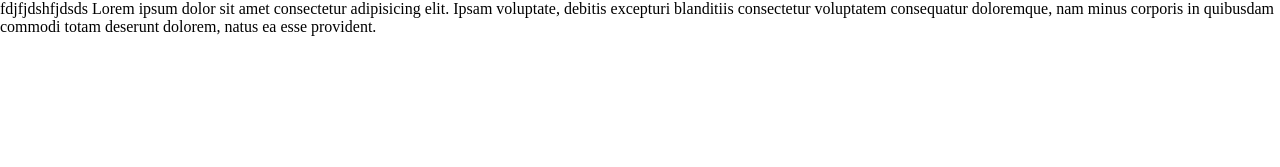
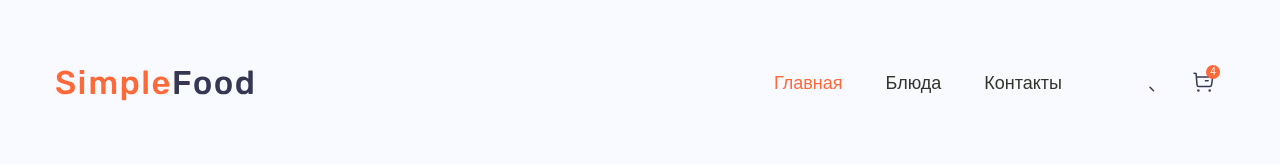
Before and after one commit to oilprint/SimpleFood, a website: page app/index.html in a window 1280 px wide. Drawn offline with nearby package versions, Linux system fonts and the light colour scheme; files that its build step writes are made by us from their sources.

Commit message:
added header, added fonts

```diff
--- a/app/index.html
+++ b/app/index.html
@@ -1,5 +1,6 @@
 <!DOCTYPE html>
-<html lang="en">
+<html lang="ru">
+
 <head>
   <meta charset="UTF-8">
   <meta http-equiv="X-UA-Compatible" content="IE=edge">
@@ -7,9 +8,72 @@
   <title>Document</title>
   <link rel="stylesheet" href="css/style.min.css">
 </head>
+
 <body>
-  fdjfjdshfjdsds
-  Lorem ipsum dolor sit amet consectetur adipisicing elit. Ipsam voluptate, debitis excepturi blanditiis consectetur voluptatem consequatur doloremque, nam minus corporis in quibusdam commodi totam deserunt dolorem, natus ea esse provident.
+
+  <header class="header">
+    <div class="container">
+      <nav class="header__menu">
+
+        <a class="logo" href="#">
+          <img class="logo__img" src="images/logo.svg" alt="Логотип">
+        </a>
+
+        <div class="header__links">
+          <ul class="header__list">
+            <li class="header__item">
+              <a class="header__link header__link--active" href="#">
+                Главная
+              </a>
+            </li>
+            <li class="header__item">
+              <a class="header__link" href="#">
+                Блюда
+              </a>
+            </li>
+            <li class="header__item">
+              <a class="header__link" href="#">
+                Контакты
+              </a>
+            </li>
+          </ul>
+
+          <div class="usernav">
+            <button class="usernav__icon" aria-label="Поиск" type="submit">
+              <svg width="21" height="22" viewBox="0 0 21 22" fill="none" xmlns="http://www.w3.org/2000/svg">
+                <ellipse cx="9.76663" cy="10.6301" rx="8.98856" ry="8.88424" stroke="363853" stroke-width="1.5"
+                stroke-linecap="round" stroke-linejoin="round" />
+                <path d="M16.0184 17.2708L19.5424 20.7448" stroke="#363853" stroke-width="1.5" stroke-linecap="round"
+                stroke-linejoin="round" />
+              </svg>
+            </button>
+
+            <button class="usernav__icon" aria-label="Корзина" type="button">
+              <svg width="21" height="20" viewBox="0 0 21 20" fill="none" xmlns="http://www.w3.org/2000/svg">
+              <path
+                d="M1 1.17578L3.08 1.5316L4.04301 12.8715C4.12001 13.7976 4.90301 14.5082 5.84301 14.5053H16.752C17.649 14.5072 18.41 13.8549 18.537 12.9772L19.486 6.49532C19.592 5.77083 19.083 5.09872 18.351 4.99395C18.287 4.98505 3.414 4.98011 3.414 4.98011"
+                stroke="#363853" stroke-width="1.5" stroke-linecap="round" stroke-linejoin="round" />
+              <path d="M12.375 8.63337H15.1479" stroke="#363853" stroke-width="1.5" stroke-linecap="round"
+                stroke-linejoin="round" />
+              <path fill-rule="evenodd" clip-rule="evenodd"
+                d="M5.4043 17.9316C5.70527 17.9316 5.94824 18.1729 5.94824 18.4696C5.94824 18.7673 5.70527 19.0085 5.4043 19.0085C5.10333 19.0085 4.86035 18.7673 4.86035 18.4696C4.86035 18.1729 5.10333 17.9316 5.4043 17.9316Z"
+                stroke="#363853" stroke-width="1.5" stroke-linecap="round" stroke-linejoin="round" />
+              <path fill-rule="evenodd" clip-rule="evenodd"
+                d="M16.6846 17.9316C16.9856 17.9316 17.2296 18.1729 17.2296 18.4696C17.2296 18.7673 16.9856 19.0085 16.6846 19.0085C16.3836 19.0085 16.1406 18.7673 16.1406 18.4696C16.1406 18.1729 16.3836 17.9316 16.6846 17.9316Z"
+                stroke="#363853" stroke-width="1.5" stroke-linecap="round" stroke-linejoin="round" />
+              </svg>
+              <span class="usernav__num">
+                4
+              </span>
+            </button>
+          </div>
+        </div>
+      </nav>
+    </div>
+  </header>
+
+
   <script src="js/main.min.js"></script>
 </body>
+
 </html>
--- a/app/scss/_fonts.scss
+++ b/app/scss/_fonts.scss
@@ -0,0 +1,29 @@
+@font-face {
+  font-family: 'Rubik-Regular', sans-serif;
+  font-weight: 400;
+  font-style: normal;
+  src: local('Rubik-Regular'),
+       url('../fonts/Rubik-Regular.woff2') format ('woff2'),
+       url('../fonts/Rubik-Regular.woff') format ('woff');
+  font-display: swap;
+}
+
+@font-face {
+  font-family: 'Rubik-Italic', sans-serif;
+  font-weight: 400;
+  font-style: italic;
+  src: local('Rubik-Italic'),
+       url('../fonts/Rubik-Italic.woff2') format ('woff2'),
+       url('../fonts/Rubik-Italic.woff') format ('woff');
+  font-display: swap;
+}
+
+@font-face {
+  font-family: 'Rubik-Medium', sans-serif;
+  font-weight: 500;
+  font-style: normal;
+  src: local('Rubik-Medium'),
+       url('../fonts/Rubik-Medium.woff2') format ('woff2'),
+       url('../fonts/Rubik-Medium.woff') format ('woff');
+  font-display: swap;
+}
--- a/app/scss/_global.scss
+++ b/app/scss/_global.scss
@@ -0,0 +1,29 @@
+body {
+font-style: normal;
+font-size: 20px;
+font-weight: 400;
+line-height: 1.5;
+color: $primary;
+@extend %rubik-400;
+}
+
+.container {
+  max-width: 1200px;
+  width: 100%;
+  margin: 0 auto;
+  padding: 0 15px;
+}
+
+.logo {
+  transition: opacity 0.5s, box-shadow 0.5s;
+  &:hover {
+  opacity: 0.8;
+  }
+  &:active {
+  opacity: 0.5;
+  }
+  &:focus {
+  box-shadow: 0 0 0 2px rgba($accent, 0.7);
+  border-radius: 5px;
+  }
+}
--- a/app/scss/_vars.scss
+++ b/app/scss/_vars.scss
@@ -0,0 +1,19 @@
+$accent: #FF6838;
+$primary: #31352b;
+$secondary: #363853;
+$bg: #F9FAFF;
+
+%rubik-400 {
+  font-family: 'Rubik-Regular', sans-serif;
+  font-weight: 400;
+}
+
+%rubik-italic {
+  font-family: 'Rubik-Italic', sans-serif;
+  font-weight: 400;
+}
+
+%rubik-500 {
+  font-family: 'Rubik-Medium', sans-serif;
+  font-weight: 500;
+}
--- a/app/scss/style.scss
+++ b/app/scss/style.scss
@@ -2,4 +2,113 @@
 @import 'fonts' ;
 @import 'reset' ;
 @import 'global' ;
+
+
+
+.header {
+  padding: 60px 0;
+  background-color: $bg;
+  &__menu {
+    display: flex;
+    justify-content: space-between;
+    align-items: center;
+  }
+  &__links {
+    display: flex;
+    justify-content: space-between;
+    align-items: center;
+  }
+  &__list {
+    display: flex;
+    margin-right: 60px;
+  }
+  &__item:not(:last-child) {
+    margin-right: 43px;
+  }
+
+  &__link {
+    font-size: 18px;
+    line-height: normal;
+    text-decoration: underline transparent;
+    transition: color 0.5s, border-radius 0.5s, text-shadow 0.5s;
+    &:hover {
+      color: $accent;
+    }
+    &:focus {
+      box-shadow: 0px 0px 0px 2px rgba($accent, 0.7);
+      border-radius: 5px;
+    }
+    &:active {
+      text-shadow: 2px 2px 5px rgba(49, 53, 43, 0.5);
+    }
+  }
+
+  &__link:not(:last-child) {
+    margin-right: 35px;
+  }
+
+  &__link--active {
+    color: $accent;
+  }
+
+  .usernav {
+    display: flex;
+    justify-content: space-between;
+    &__icon {
+      display: block;
+      padding: 10px;
+      border-radius: 5px;
+      background-color: rgba($accent, 0);
+      width: 44px;
+      height: 44px;
+    }
+    &__icon:not(:last-child) {
+      margin-right: 15px;
+    }
+    &__icon {
+      position: relative;
+      transition: background-color 0.5s, stroke 0.5s, box-shadow 0.5s;
+      &:hover {
+        background-color: rgba($accent, 1);
+      }
+      &:hover svg path {
+        stroke: #fff;
+      }
+      &:hover svg ellipse {
+        stroke: #fff;
+      }
+      &:active {
+        background-color: rgba($accent, 0.1);
+      }
+      &:focus {
+        background-color: rgba($accent, 0.1);
+        box-shadow: 0px 0px 0px 2px rgba($accent, 0.7);
+        border-radius: 5px;
+      }
+    }
+    &__num {
+      position: absolute;
+      width: 14px;
+      height: 14px;
+      border-radius: 50%;
+      background-color: $accent;
+      top: 5px;
+      right: 5px;
+      font-size: 10px;
+      line-height: 14px;
+      text-align: center;
+      color: #fff;
+      transition: background-color 0.5s, color 0.5s;
+      &:hover {
+        background-color: white;
+        color: $accent;
+      }
+    }
+  }
+}
+
+
+
+
+
 @import 'media' ;
```
Also changed, not shown: app/fonts/Rubik-Italic.woff (added), app/fonts/Rubik-Italic.woff2 (added), app/fonts/Rubik-Medium.woff (added), app/fonts/Rubik-Medium.woff2 (added), app/fonts/Rubik-Regular.woff (added), app/fonts/Rubik-Regular.woff2 (added), app/images/icons/cart.svg (added), app/images/icons/search.svg (added), app/images/logo.svg (added).
